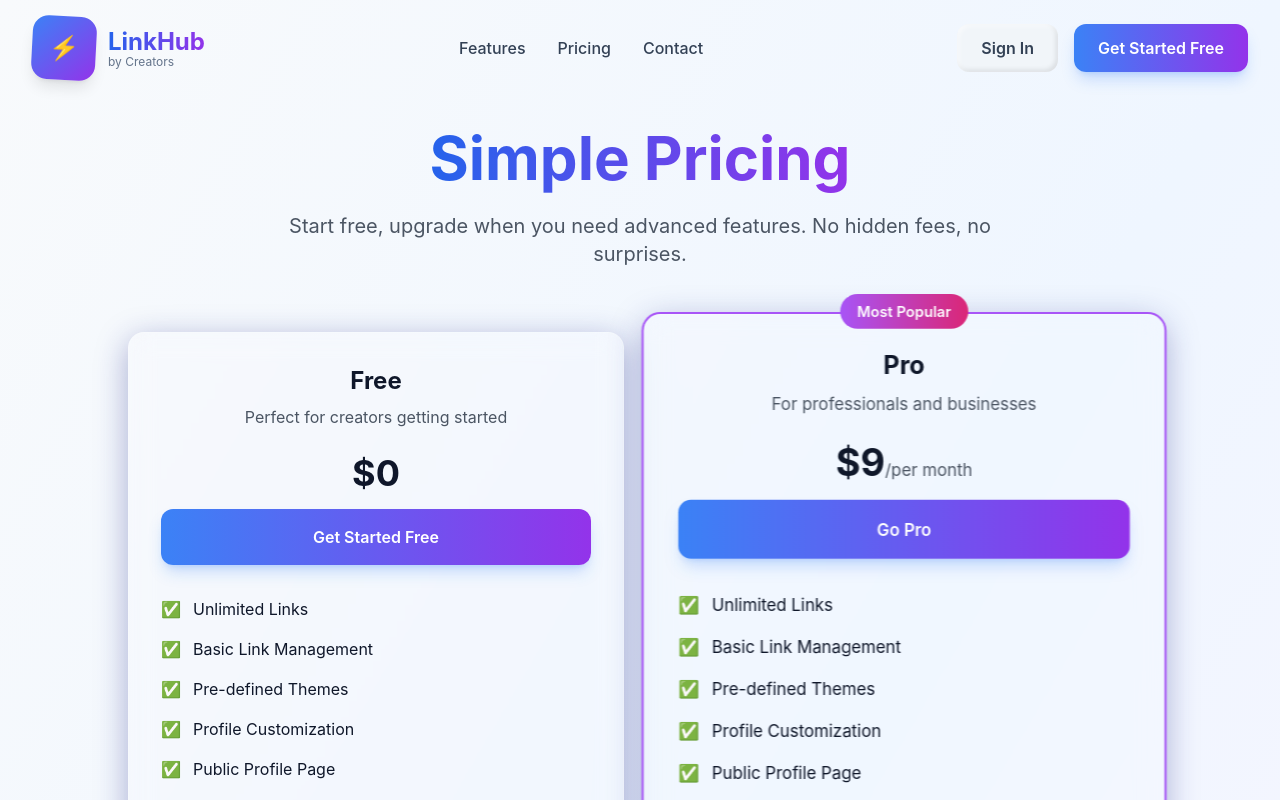
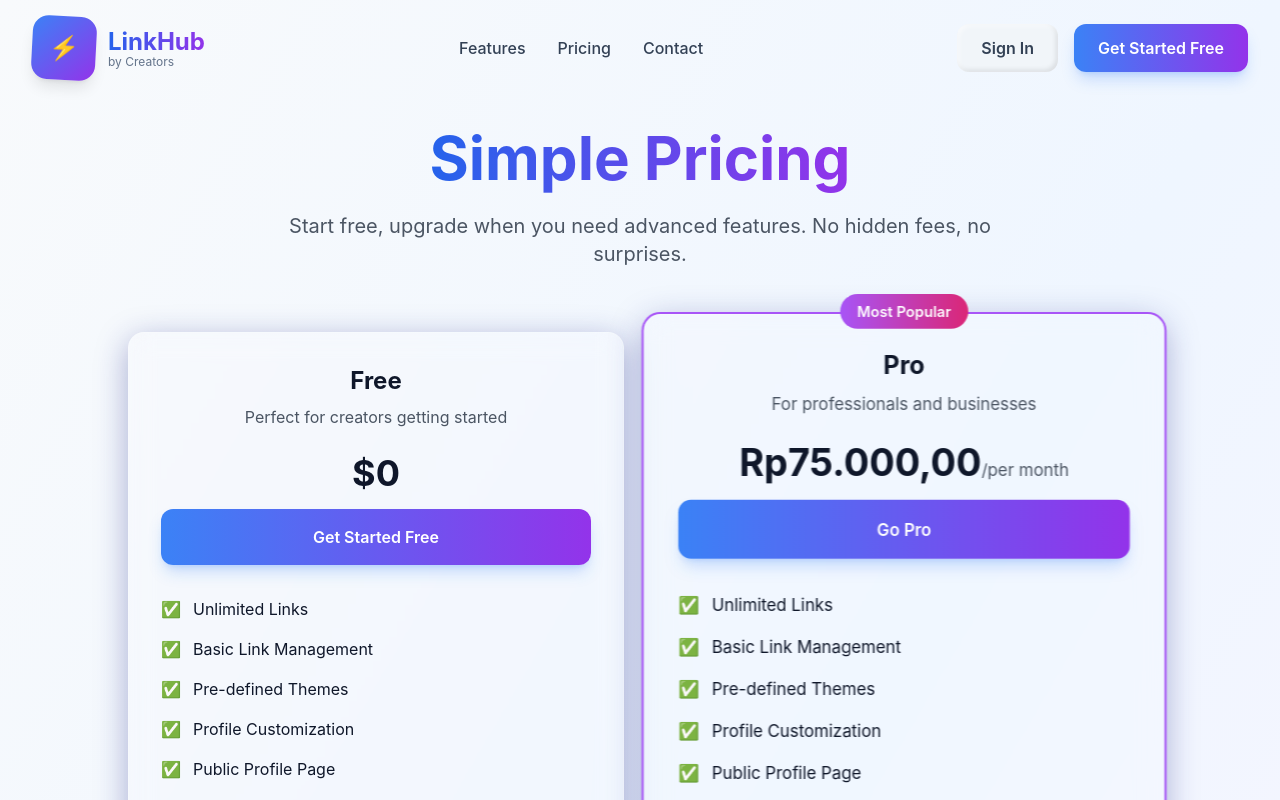
Before and after one commit to IkhsanKusm/Minimalist-LinkHub-Bio, a React (Vite) app: page /plans in a window 1280 px wide. Shown: the top 800 px of the page. Built offline with nearby package versions, Linux system fonts and the light colour scheme.

Commit message:
Enhance: Optimizing Code

```diff
--- a/src/components/ImageGallery.jsx
+++ b/src/components/ImageGallery.jsx
@@ -28,7 +28,6 @@ const ImageGallery = ({ images, handleItemClick }) => {
       link.href = blobUrl;
 
       // Set the 'download' attribute. This tells the browser to download the file
-      // instead of navigating to it. We'll name it based on the link title.
       link.setAttribute('download', `${imageName}.jpg`);
 
       // Programmatically click the link to trigger the download.
@@ -62,8 +61,8 @@ const ImageGallery = ({ images, handleItemClick }) => {
           spaceBetween: 20,
         },
         1024: {
-          slidesPerView: 3.5,
-          spaceBetween: 30,
+          slidesPerView: 3,
+          spaceBetween: 25,
         },
       }}
       className="!pb-10" // Add padding-bottom for pagination dots
--- a/src/pages/PlansPage.jsx
+++ b/src/pages/PlansPage.jsx
@@ -31,7 +31,7 @@ const PlansPage = () => {
     {
       name: 'Pro',
       description: 'For professionals and businesses',
-      price: '$9',
+      price: 'Rp75.000,00',
       period: 'per month',
       popular: true,
       features: [
```
